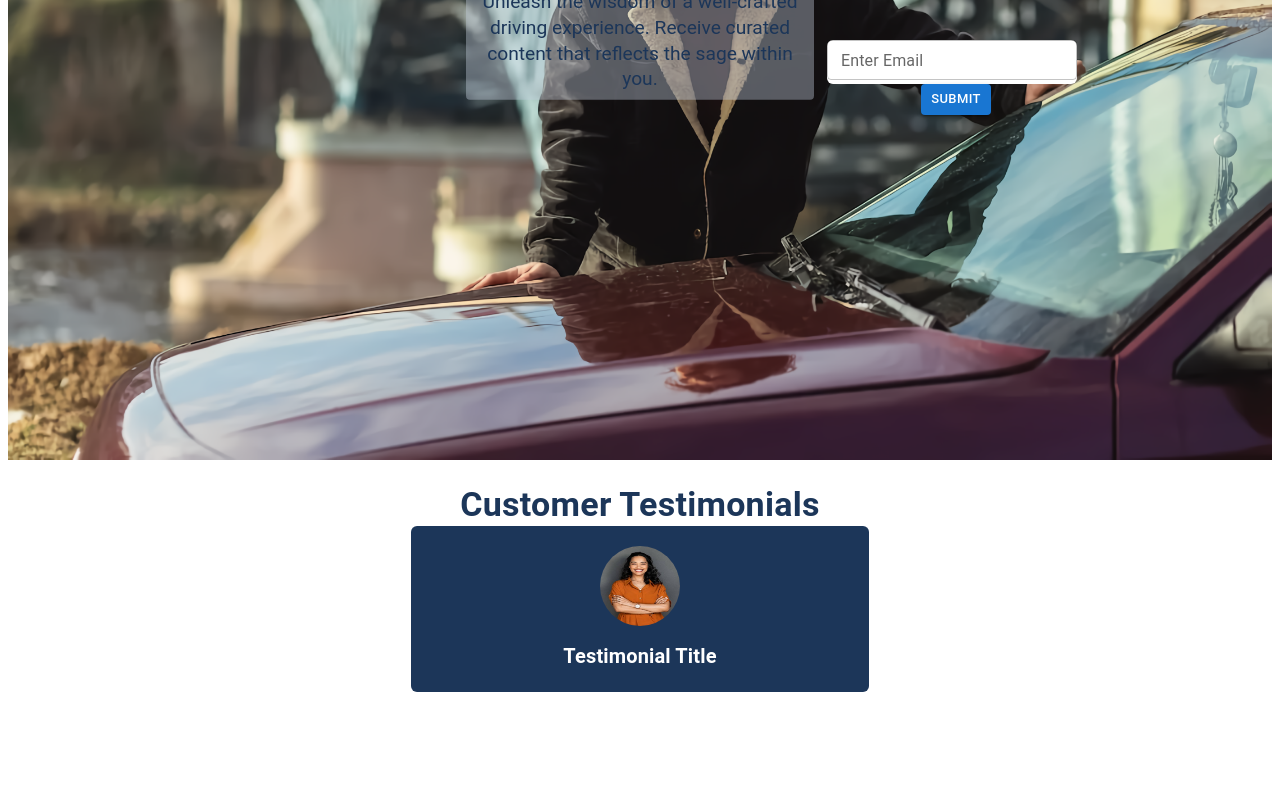
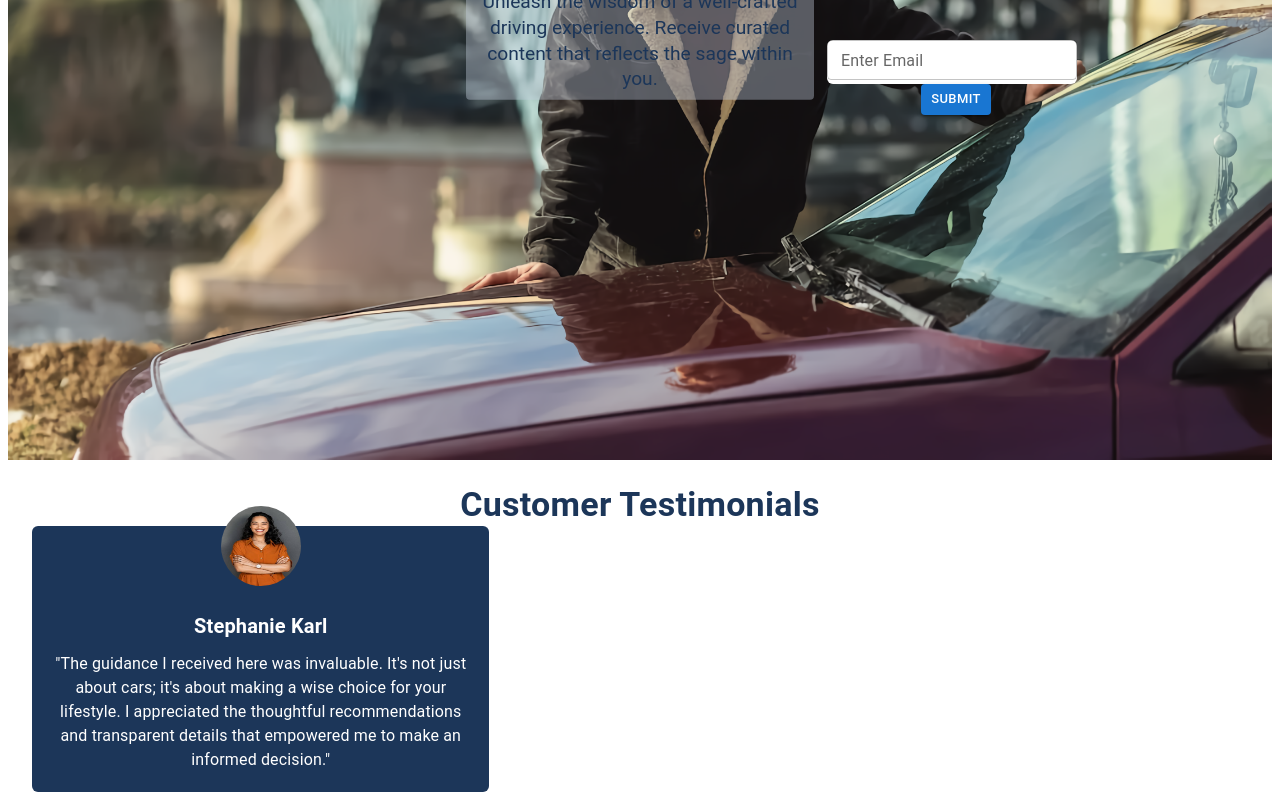
Before and after one commit to bk275/IS218Fall2023FinalProject, a Next.js app in the folder car-website/: page / in a window 1280 px wide. Shown: the part 461-1261 px from the top of the page. Before the commit the page ends 1161 px from the top, so only its background shows below. Built offline with nearby package versions, Linux system fonts and the light colour scheme.

Commit message:
fixed testimonial 1 look

```diff
--- a/car-website/components/Navbar.js
+++ b/car-website/components/Navbar.js
@@ -160,29 +160,43 @@ const Navbar = () => {
       </Typography>
       <div
         style={{
-          backgroundColor: '#1C3659',
-          borderRadius: '6px',
-          padding: '20px',
-          textAlign: 'center',
-          marginTop: '20px',
-          width: '33%',
-          margin: 'auto',
+            backgroundColor: '#1C3659',
+            borderRadius: '6px',
+            padding: '20px',
+            textAlign: 'center',
+            marginTop: '25px',
+            width: '33%', // Take up 1/3 of the screen width
+            position: 'relative', // Changed to relative positioning
+            margin: 'auto',
+            left: '-30%',
         }}
       >
         {/* Testimonial Image */}
         <img
           src="/testimonial_image1.jpg"
           alt="Testimonial"
-          style={{ width: '80px', height: '80px', borderRadius: '50%', marginBottom: '10px' }}
+          style={{ width: '80px', height: '80px', borderRadius: '50%', marginBottom: '10px', position: 'relative', top: '-40px' }}
         />
         {/* Testimonial Title */}
         <Typography
           variant="h6"
           component="div"
-          sx={{ color: '#fff', fontWeight: 'bold' }}
+          sx={{
+            color: '#fff',
+            fontWeight: 'bold',
+            marginTop: '-30px',
+        }}
         >
-          Testimonial Title
+          Stephanie Karl
         </Typography>
+        {/* Testimonial Quote */}
+<Typography
+  variant="body1"
+  component="div"
+  sx={{ color: '#fff', marginTop: '10px' }}
+>
+  "The guidance I received here was invaluable. It's not just about cars; it's about making a wise choice for your lifestyle. I appreciated the thoughtful recommendations and transparent details that empowered me to make an informed decision."
+</Typography>
         {/* Other Testimonial Content Goes Here */}
       </div>
     </div>
```
